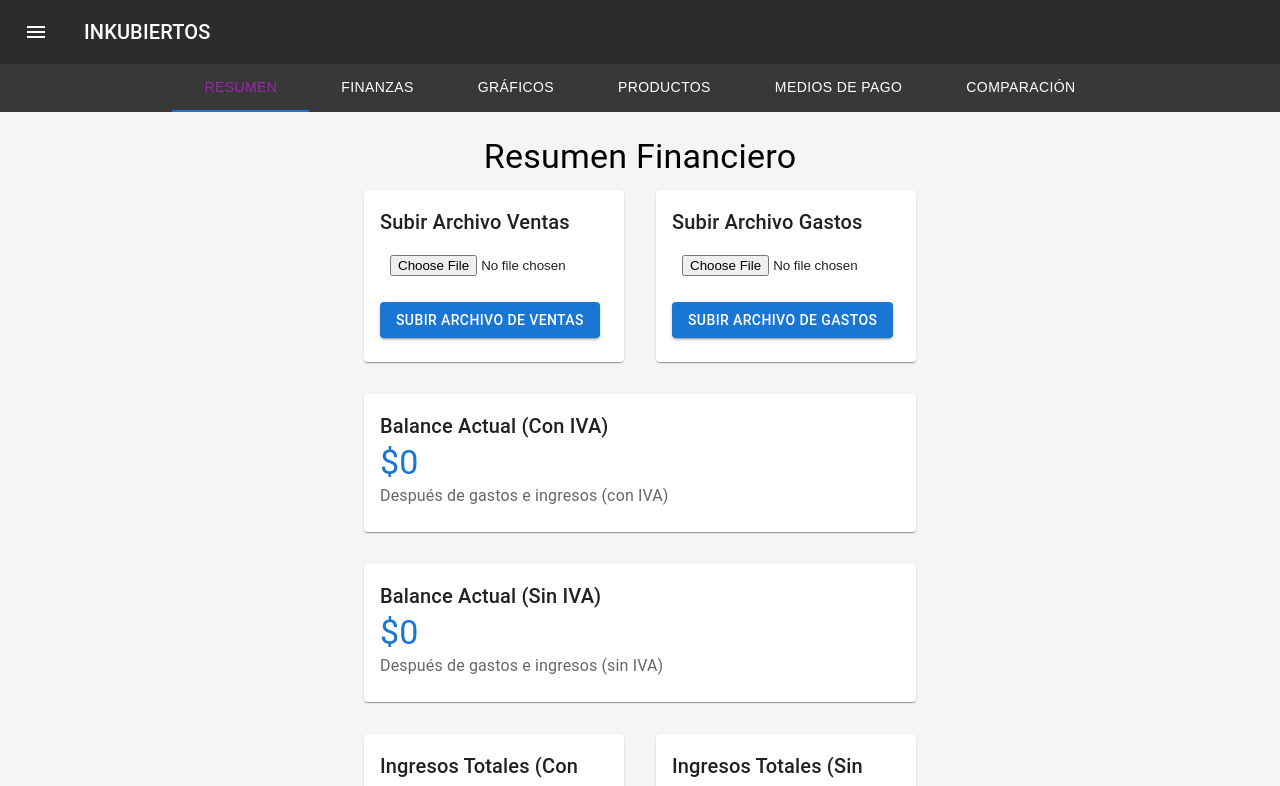
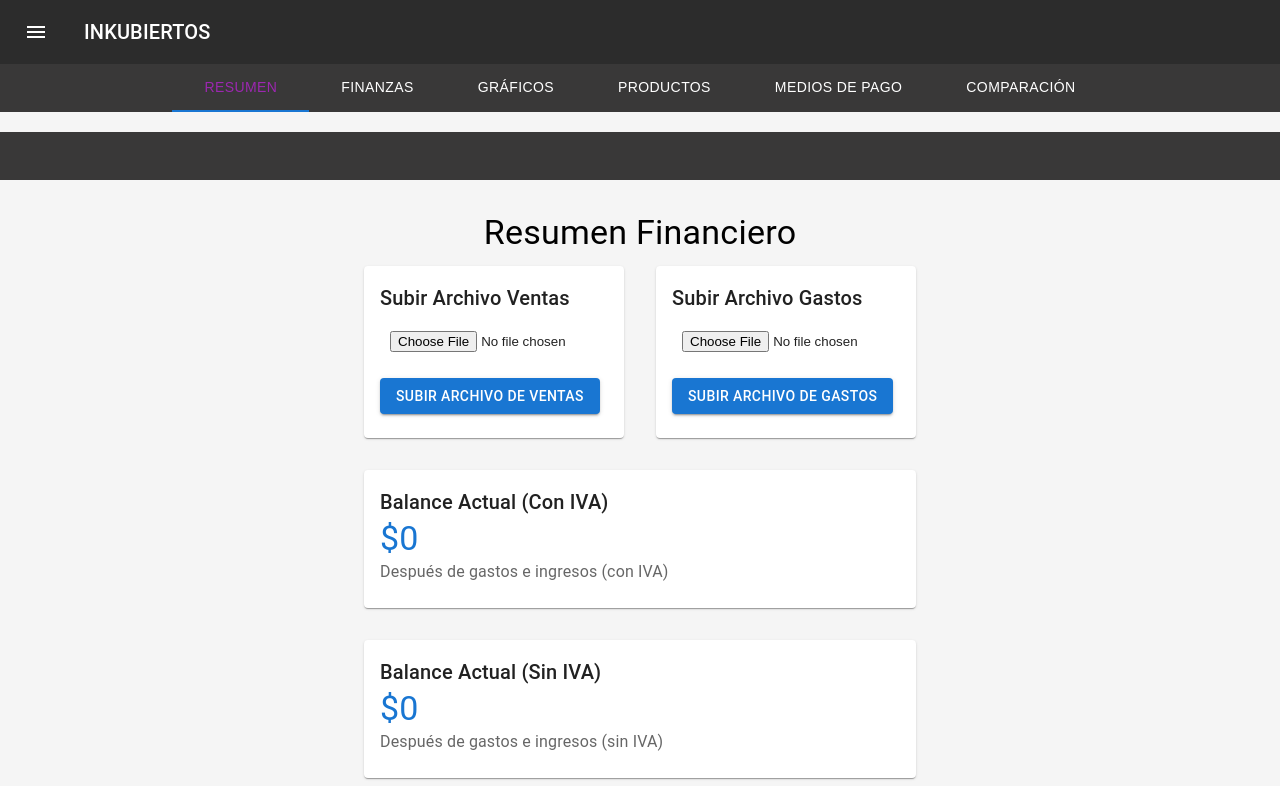
Before and after one commit to Zenthio/INKubiertoUCN, a React (Create React App) app: page /summary in a window 1280 px wide. Shown: the top 786 px of the page. Built offline with nearby package versions, Linux system fonts and the light colour scheme; no server answers.

Commit message:
Actualización final del Front

```diff
--- a/src/components/AppPages/Summary.jsx
+++ b/src/components/AppPages/Summary.jsx
@@ -8,6 +8,8 @@ import {
   Container,
   Box,
   Button,
+  CircularProgress,
+  LinearProgress,
   Snackbar,
   Alert,
 } from "@mui/material";
@@ -27,6 +29,10 @@ const SummaryPage = () => {
   const [openSnackbar, setOpenSnackbar] = useState(false);
   const [snackbarMessage, setSnackbarMessage] = useState("");
   const [snackbarSeverity, setSnackbarSeverity] = useState("success");
+  const [loadingVentas, setLoadingVentas] = useState(false);
+  const [loadingGastos, setLoadingGastos] = useState(false);
+  const [progressVentas, setProgressVentas] = useState(0);
+  const [progressGastos, setProgressGastos] = useState(0);
 
   // Manejador para la carga de archivo de ventas
   const handleFileUploadVentas = (event) => {
@@ -43,25 +49,29 @@ const SummaryPage = () => {
     if (selectedFileVentas) {
       const formData = new FormData();
       formData.append("file", selectedFileVentas);
-
+      setLoadingVentas(true);
+      setProgressVentas(0);
       try {
-        const response = await axios.post(
-          "http://localhost:3001/excel/upload-ventas",
+        const response = await axios.post( "http://localhost:3001/excel/upload-ventas",
          formData,
          {
           headers: { "Content-Type": "multipart/form-data" },
+          onUploadProgress: (progressEvent) => {
+            const percentCompleted = Math.round((progressEvent.loaded * 100) / progressEvent.total);
+            setProgressVentas(percentCompleted);
+          }
         }
       );
       console.log("Respuesta del servidor (ventas):", response.data);
       setSnackbarMessage("Archivo de ventas cargado exitosamente");
-        setSnackbarSeverity("success");
-        setOpenSnackbar(true);
+      setSnackbarSeverity("success"); setOpenSnackbar(true);
     } catch (error) {
       console.error("Error al enviar el archivo de ventas:", error);
       setSnackbarMessage("Error al cargar el archivo de ventas");
       setSnackbarSeverity("error");
       setOpenSnackbar(true);
-
+    } finally {
+      setLoadingVentas(false);
     }
   }
 };
@@ -71,24 +81,29 @@ const SummaryPage = () => {
     if (selectedFileGastos) {
       const formData = new FormData();
       formData.append("file", selectedFileGastos);
-
+      setLoadingGastos(true);
+      setProgressGastos(0);
       try {
-        const response = await axios.post(
-          "http://localhost:3001/excel/upload-gastos",
+        const response = await axios.post( "http://localhost:3001/excel/upload-gastos",
          formData,
          {
           headers: { "Content-Type": "multipart/form-data" },
+          onUploadProgress: (progressEvent) => {
+            const percentCompleted = Math.round((progressEvent.loaded * 100) / progressEvent.total);
+            setProgressGastos(percentCompleted);
+          }
         }
       );
       console.log("Respuesta del servidor (gastos):", response.data);
       setSnackbarMessage("Archivo de gastos cargado exitosamente");
-        setSnackbarSeverity("success");
-        setOpenSnackbar(true);
+      setSnackbarSeverity("success"); setOpenSnackbar(true);
     } catch (error) {
       console.error("Error al enviar el archivo de gastos:", error);
       setSnackbarMessage("Error al cargar el archivo de gastos");
       setSnackbarSeverity("error");
       setOpenSnackbar(true);
+    } finally { setLoadingGastos(false);
+
     }
   }
 };
@@ -125,11 +140,27 @@ const SummaryPage = () => {
   };
 
   return (
-    <div style={{ backgroundColor: "#f5f5f5", minHeight: "100vh"}}>
+    <div style={{ backgroundColor: "#f5f5f5", minHeight: "100vh", paddingTop: 20 }}>
+      <Tabs
+        textColor="secondary"
+        indicatorColor="primary"
+        aria-label="secondary tabs example"
+        centered
+        sx={{
+          backgroundColor: "#393838",
+          "& .MuiTab-root": {
+            minWidth: "auto",
+            paddingX: 4,
+            fontWeight: 500,
+            fontFamily: "Arial, sans-serif",
+            "&:hover": { color: "#9b9b9b" },
+          },
+        }}
+      >
+      </Tabs>
 
-
-      <Container maxWidth="sm" >
-        <Typography variant="h4" align="center" gutterBottom marginTop={3}>
+      <Container maxWidth="sm" sx={{ marginTop: 4 }}>
+        <Typography variant="h4" align="center" gutterBottom>
           Resumen Financiero
         </Typography>
 
@@ -153,8 +184,8 @@ const SummaryPage = () => {
                   onClick={handleSubmitVentas}
                   sx={{ marginTop: 2 }}
                 >
-                  Subir Archivo de Ventas
-                </Button>
+                  {loadingVentas ? <CircularProgress size={24} /> : 'Subir Archivo de Ventas'}
+                  </Button> {loadingVentas && <LinearProgress variant="determinate" value={progressVentas} sx={{ marginTop: 2 }} />}
               </CardContent>
             </Card>
           </Grid>
@@ -178,8 +209,8 @@ const SummaryPage = () => {
                   onClick={handleSubmitGastos}
                   sx={{ marginTop: 2 }}
                 >
-                  Subir Archivo de Gastos
-                </Button>
+                  {loadingGastos ? <CircularProgress size={24} /> : 'Subir Archivo de Gastos'}
+                  </Button> {loadingGastos && <LinearProgress variant="determinate" value={progressGastos} sx={{ marginTop: 2 }} />}
               </CardContent>
             </Card>
           </Grid>
@@ -248,7 +279,7 @@ const SummaryPage = () => {
 
           {/* Gastos Totales sin IVA */}
           <Grid item xs={6}>
-            <Card style={{marginBottom:30}}>
+            <Card>
               <CardContent>
                 <Typography variant="h6">Gastos Totales (Sin IVA)</Typography>
                 <Typography variant="h5" color="secondary">
```
Lines whose indentation alone changed are shown as unchanged.
